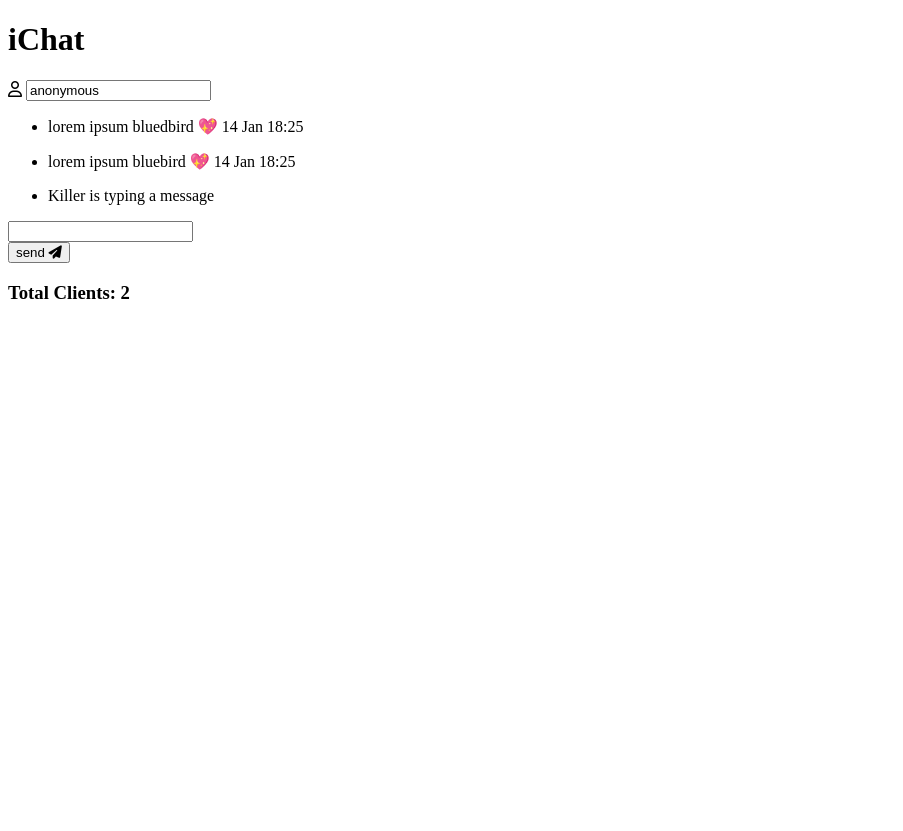
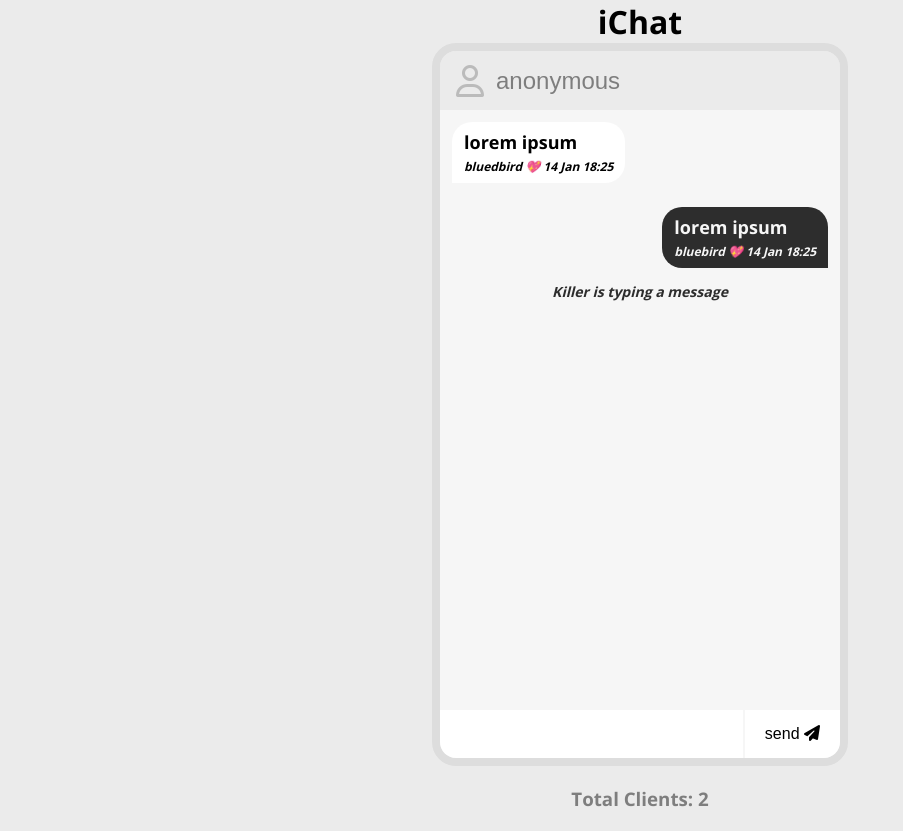
Before and after one commit to rash-27/Chat-Websocket, a website: page public/index.html in a window 1280 px wide. Shown: the whole page, without its empty margins (0-903 px from the left). Before the commit the page ends 800 px from the top, so only its background shows below. Drawn offline with nearby package versions, Linux system fonts and the light colour scheme.

Commit message:
Add css styles to the project

```diff
--- a/public/index.html
+++ b/public/index.html
@@ -10,7 +10,8 @@
       crossorigin="anonymous"
       referrerpolicy="no-referrer"
     />
-    <title>Chat App</title>
+    <link rel="stylesheet" href="./style.css" />
+    <title class="title">Chat App</title>
   </head>
   <body>
     <h1>iChat</h1>
@@ -28,14 +29,14 @@
 
       <ul class="message-container" id="message-container">
         <li class="message-left">
-          <p class="mesasge">
+          <p class="message">
             lorem ipsum
             <span>bluedbird 💖 14 Jan 18:25</span>
           </p>
         </li>
 
         <li class="message-right">
-          <p class="mesasge">
+          <p class="message">
             lorem ipsum
             <span>bluebird 💖 14 Jan 18:25</span>
           </p>
@@ -57,7 +58,7 @@
           send <span><i class="fa fa-paper-plane"></i></span>
         </button>
       </form>
-      <h3 class="clients-total" id="clients-total">Total Clients: 2</h3>
     </div>
+    <h3 class="clients-total" id="clients-total">Total Clients: 2</h3>
   </body>
 </html>
--- /dev/null
+++ b/public/style.css
@@ -0,0 +1,138 @@
+@import url('https://fonts.googleapis.com/css2?family=Open+Sans:wght@700&display=swap');
+
+*{
+    margin: 0;
+    padding: 0;
+    box-sizing: border-box;
+    scroll-behavior: smooth;
+}
+
+
+
+body{
+    font-family: 'Open Sans', sans-serif;
+    display: flex;
+    flex-direction: column;
+    justify-content: center;
+    align-items: center;
+    background-color: #ebebeb;
+
+}
+
+.title{
+    margin: 20px 0;
+}
+
+.main{
+    border:8px solid #dddddd;
+    border-radius: 24px;
+    overflow: hidden;
+}
+
+.name{
+    display: flex;
+    font-size: 32px;
+    font-weight: 700;
+    padding: 8px 16px;
+    color : #7e7e7e;
+    background-color: #ebebeb;
+}
+.name>span{
+    color : #bbb;
+}
+
+.name-input{
+    font-size: 24px;
+    font-weight: 700px;
+    color: #7e7e7e;
+    flex-grow:1;
+    border:none;
+    margin:0px 12px;
+    outline: none;
+    background-color: #ebebeb;
+}
+
+.message-container{
+    display:flex;
+    flex-direction: column;
+    background-color: #f6f6f6;
+    overflow-x: hidden;
+    overflow-y: scroll;
+    width: 400px;
+    height: 600px;
+}
+
+.message-left , .message-right{
+    list-style: none;
+    padding: 8px 12px;
+    margin: 12px;
+    max-width: 250px;
+    font-size: 18px;
+    word-wrap:break-word;
+}
+
+.message-left{
+    align-self: flex-start;
+    border-radius: 20px 20px 20px 0px;
+    background-color: #fff;
+    box-shadow: -2x 2px 4px #dcdcdc;
+}
+
+.message-right{
+    align-self: flex-end;
+    border-radius: 20px 20px 0px 20px;
+    background-color: #2d2d2d;
+    box-shadow: 2x 2px 4px #dcdcdc;
+    color: #f6f6f6;
+}
+
+.message-left>p>span , .message-right>p>span{
+    display: block;
+    font-size: 12px;
+    margin-top: 4px;
+    font-style: italic;
+}
+
+.feedback{
+    font-size: 14px;
+    font-style: italic;
+    padding: 0px 16px 16px 16px;
+    color: #2d2d2d;
+    text-align: center;
+}
+
+
+.message-form{
+    display: flex;
+    justify-content: space-between;
+    width: 400px;
+}
+
+.message-input{
+    flex-grow : 1;
+    height: 48px;
+    font-size: 16px;
+    border:none;
+    outline: none;
+    padding: 0px 12px;
+}
+
+.send-button{
+    height: 48px;
+    font-size: 16px;
+    border: none;
+    padding: 0px 20px;
+    outline: none;
+    background-color: #fff;
+    cursor: pointer;
+}
+.v-divider{
+    height: 48px;
+    width: 2px;
+    background-color: #f6f6f6;
+}
+
+.clients-total{
+    margin: 20px 0;
+    color:#7e7e7e
+}
```
